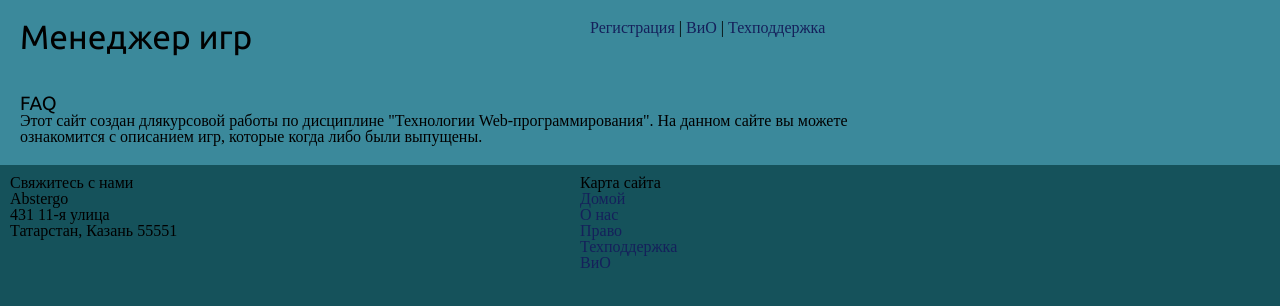
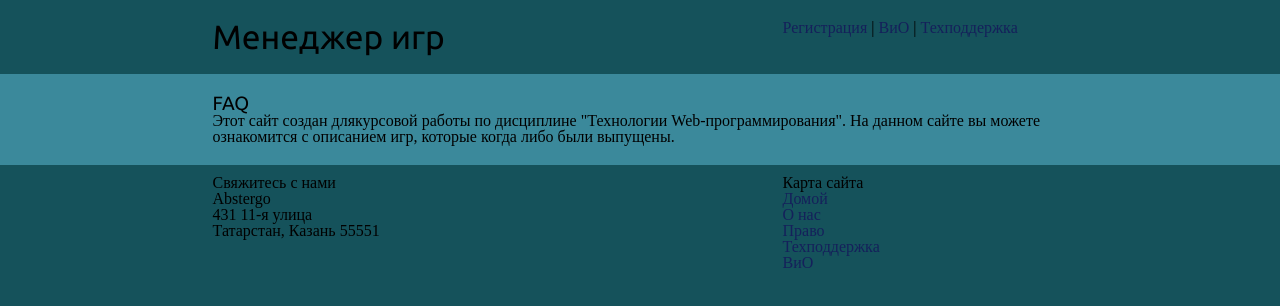
Before and after one commit to Kurosage/web_labs_un, a plain HTML site: page kursovaya/pr3/faq.html in a window 1280 px wide. Drawn offline with Linux system fonts and the light colour scheme; a web font is replaced by a local one.

Commit message:
small fixes with picture and background

```diff
--- a/kursovaya/pr3/style.css
+++ b/kursovaya/pr3/style.css
@@ -26,11 +26,11 @@ header, main, footer {
 header .container, main .container, footer .container {
 
 	max-width: 855px;
-	//margin: auto;
+	margin: auto;
 }
 
 header {
-	background: #3B899B;
+	background: #15525B;
 	overflow: auto;
 	font-size:28px;
 	padding:20px;
```
Also changed, not shown: kursovaya/pr2/abstergo.png.
